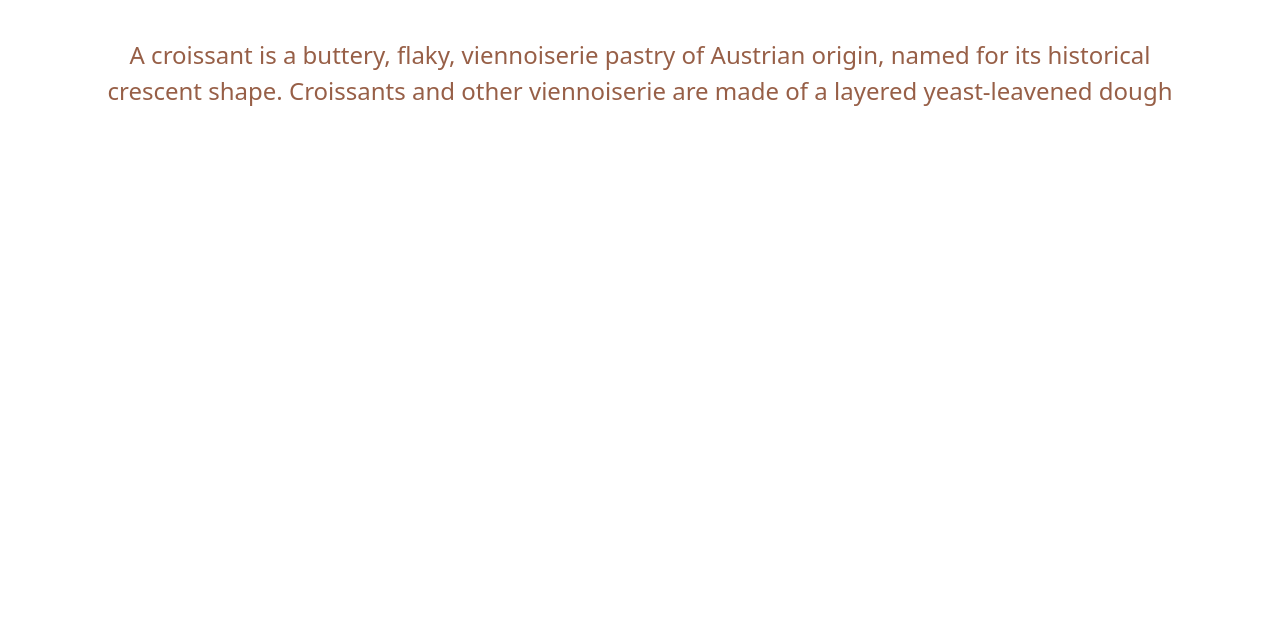
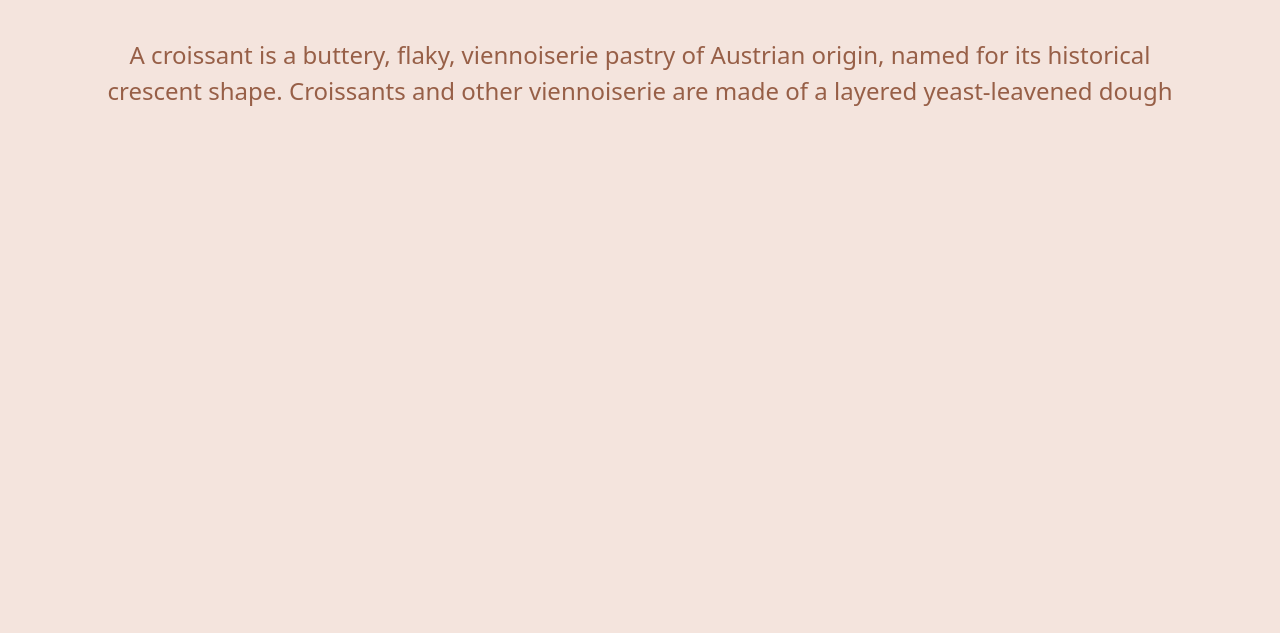
Before and after one commit to Dilshadb09/the-croissant, a plain HTML site: page index.html in a window 1280 px wide. Shown: the part 167-800 px from the top of the page. Drawn offline with nearby package versions, Linux system fonts and the light colour scheme.

Commit message:
change the website's background color

```diff
--- a/css/style.css
+++ b/css/style.css
@@ -1,4 +1,5 @@
 body {
+  background-color: #f4e4dd;
   margin-top: 100px;
 }
 h1 {
```
